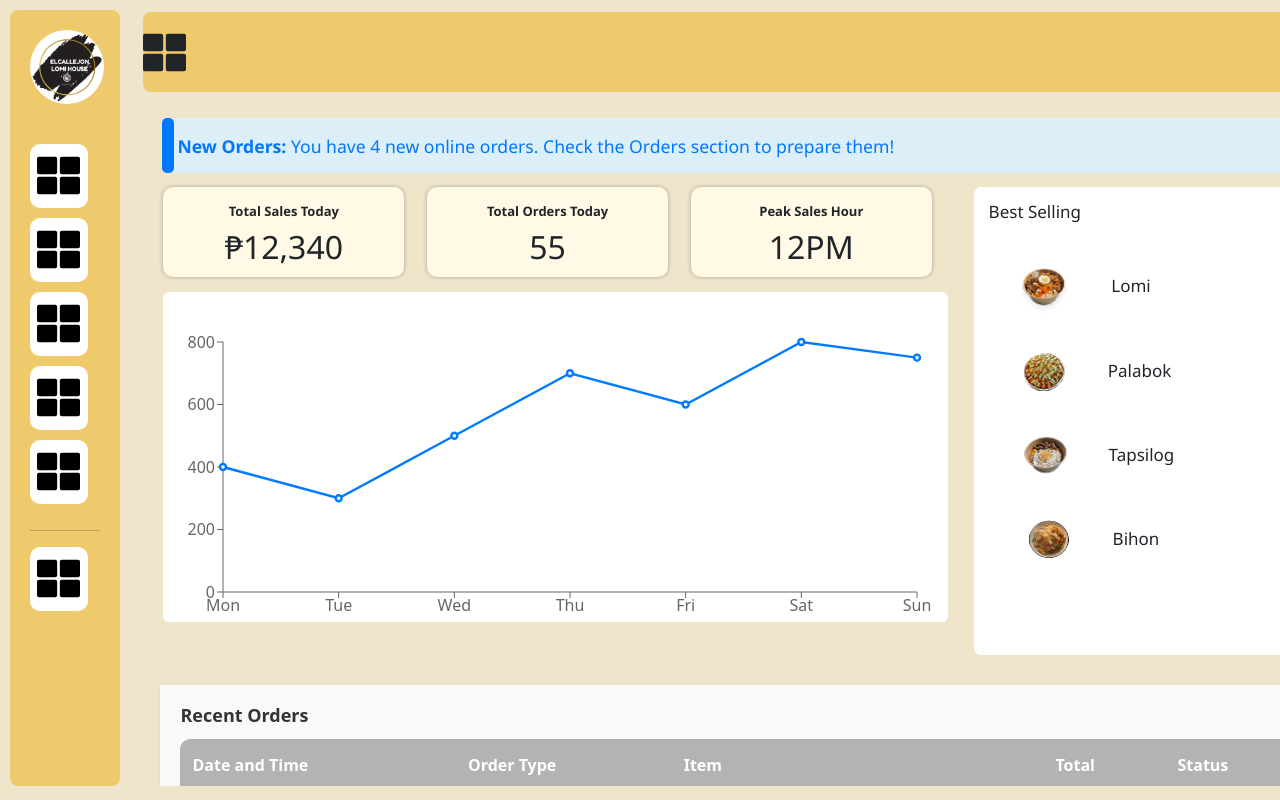
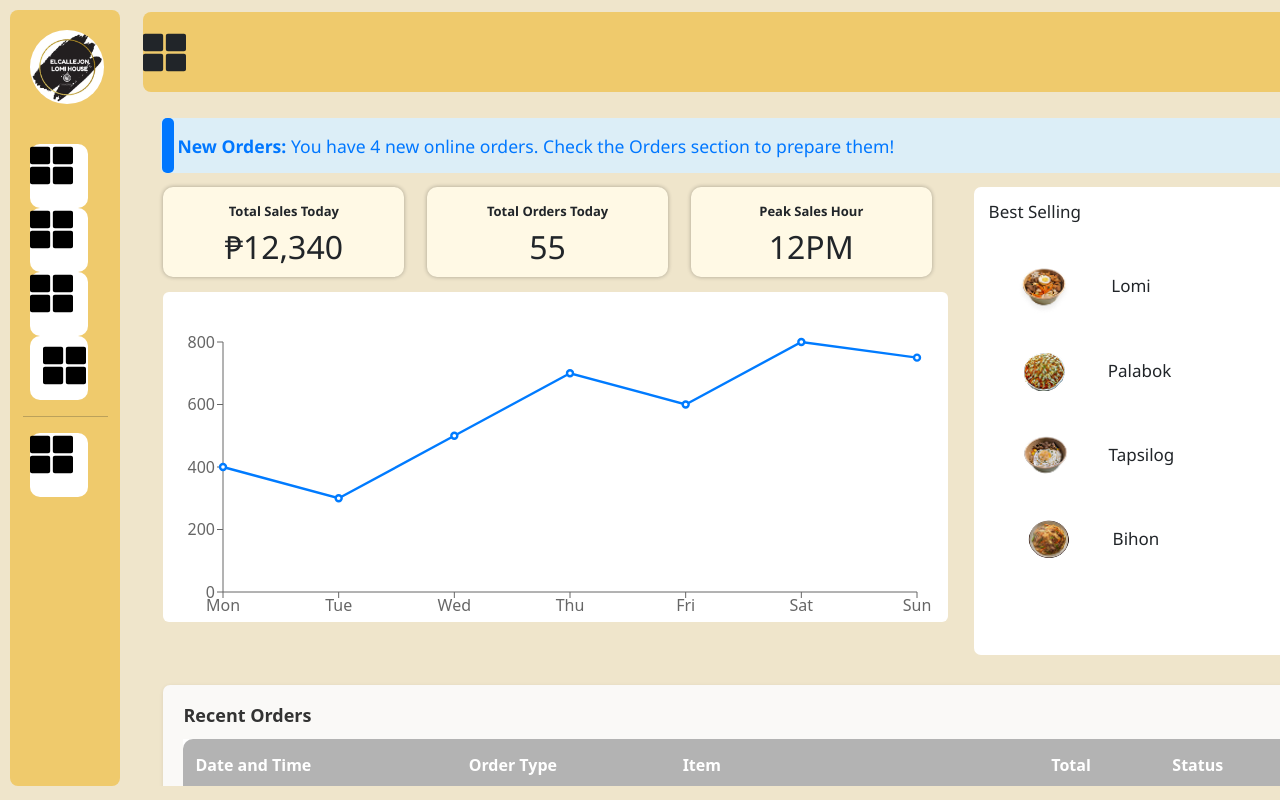
Before and after one commit to MRV-dev/IT-322-Final-Project, a React (Vite) app in the folder El-Callejon/: page /Dashboard in a window 1280 px wide. Built offline with nearby package versions, Linux system fonts and the light colour scheme.

Commit message:
dashboard

```diff
--- a/El-Callejon/pages/Admin/Dashboard.css
+++ b/El-Callejon/pages/Admin/Dashboard.css
@@ -24,16 +24,17 @@
   background-color: #EFCA6C;
   border-radius: 8px;
 }
-.btn-nav {
+.nav {
   background-color: #ffffff;
   border-radius: 10px;
   margin-bottom: 10px;
   height: 8vh;
+  margin-left: -14px;
   width: 4.5vw;
   border: none;
   transition: background-color 0.3s ease;
 }
-.btn-nav:active{
+.nav:active{
   background-color: #FFE95D;
 }
 .navigations{
@@ -42,7 +43,11 @@
 }
 .List{
   margin-top: 40px;
-  margin-left: -32px;
+  margin-left: -18px;
+}
+.line{
+  margin-left: -21px;
+  margin-right: -8px;
 }
 
 
@@ -103,9 +108,9 @@
   width: 0;
   height: 0;
   display: none;
+
 }
 .overview-container:hover {
-  scrollbar-width: thin;
   overflow-y: auto;
 }
 
@@ -274,10 +279,12 @@
 
 .dashboard-table {
   margin-top: 30px;
+  margin-left: 3px;
   background: #faf9f7;
   padding: 20px;
   box-shadow: 0 1px 4px rgba(0, 0, 0, 0.08);
-  width: 100%;
+  width: 99.2%;
+  border-radius: 7px;
 }
 
 .recent-orders-title {
--- a/El-Callejon/pages/Admin/Dashboard.jsx
+++ b/El-Callejon/pages/Admin/Dashboard.jsx
@@ -39,34 +39,35 @@ function Dashboard() {
           <img className="Logo-Admin" src={logoAdmin} />
           <ul className='List'>
             <li className='navigations'>
-              <button
+              <a
               onClick={() => setActiveNav('dashboard')}
-              className={activeNav === 'dashboard' ? 'btn-nav active' : 'btn-nav'}><FaThLarge style={{ marginRight: '0px', height: '43px', width: '43px', }} /></button></li>
+              className={activeNav === 'dashboard' ? 'nav active' : 'nav'}>
+                <FaThLarge style={{ marginRight: '0px', height: '43px', width: '43px', color: 'black'}} /></a></li>
 
             <li className='navigations'>
-              <button
-              onClick={() => setActiveNav('dashboard')}
-              className={activeNav === 'dashboard' ? 'btn-nav active' : 'btn-nav'}><FaThLarge style={{ marginRight: '0px', height: '43px', width: '43px', }} /></button></li>
+              <a
+              onClick={() => setActiveNav('Reports')}
+              className={activeNav === 'reports' ? 'nav active' : 'nav'}>
+                <FaThLarge style={{ marginRight: '0px', height: '43px', width: '43px', color: 'black' }} /></a></li>
 
             <li className='navigations'>
-              <button
-              onClick={() => setActiveNav('dashboard')}
-              className={activeNav === 'dashboard' ? 'btn-nav active' : 'btn-nav'}><FaThLarge style={{ marginRight: '0px', height: '43px', width: '43px', }} /></button></li>
+              <a
+              onClick={() => setActiveNav('Online-Orders')}
+              className={activeNav === 'Online-Orders' ? 'nav active' : 'nav'}>
+                <FaThLarge style={{ marginRight: '0px', height: '43px', width: '43px', color: 'black'}} /></a></li>
 
             <li className='navigations'>
-              <button
-              onClick={() => setActiveNav('dashboard')}
-              className={activeNav === 'dashboard' ? 'btn-nav active' : 'btn-nav'}><FaThLarge style={{ marginRight: '0px', height: '43px', width: '43px', }} /></button></li>
+              <a
+              onClick={() => setActiveNav('Settings')}
+              className={activeNav === 'Settings' ? 'nav active' : 'nav'}>
+                <FaThLarge style={{ marginLeft: '13px', marginTop: '8px', height: '43px', width: '43px', color: 'black'}} /></a></li>
 
-            <li className='navigations'>
-              <button
-              onClick={() => setActiveNav('dashboard')}
-              className={activeNav === 'dashboard' ? 'btn-nav active' : 'btn-nav'}><FaThLarge style={{ marginRight: '0px', height: '43px', width: '43px', }} /></button></li>
             <hr className='line'/>
 
-            <button
-              onClick={() => setActiveNav('dashboard')}
-              className={activeNav === 'dashboard' ? 'btn-nav active' : 'btn-nav'}><FaThLarge style={{ marginRight: '0px', height: '43px', width: '43px', }} /></button>
+            <a
+              onClick={() => setActiveNav('Logout')}
+              className={activeNav === 'Logout' ? 'nav active' : 'nav'}>
+                <FaThLarge style={{ marginRight: '0px', height: '43px', width: '43px', color: 'black'}} /></a>
           </ul>
         </div>
 
@@ -173,7 +174,7 @@ function Dashboard() {
                       <td>₱160</td>
                       <td className="status-delivered">Delivered</td>
                     </tr>
-                    {/* Add more rows if needed */}
+                    {}
                   </tbody>
                 </table>
               </div>
```
